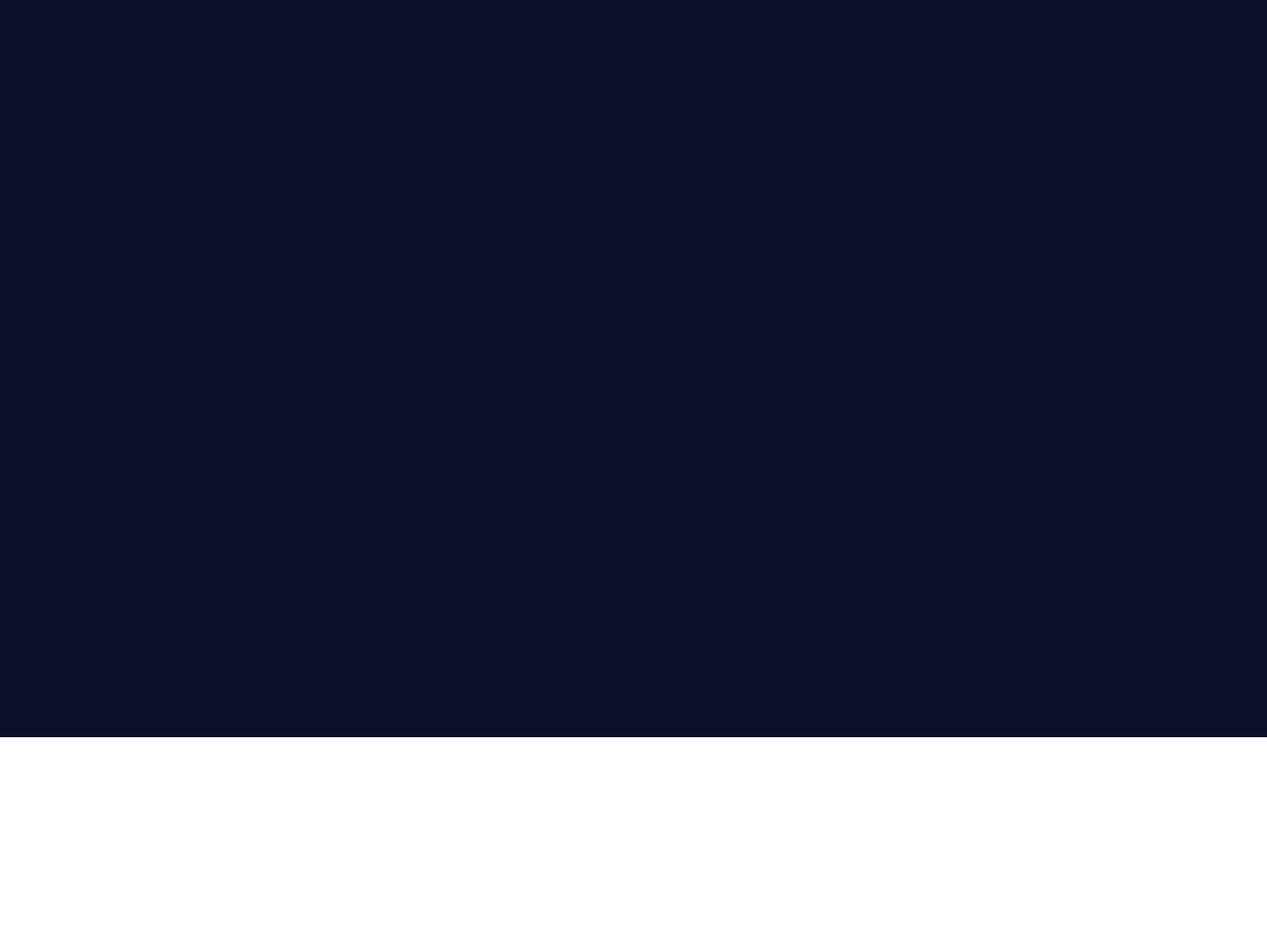
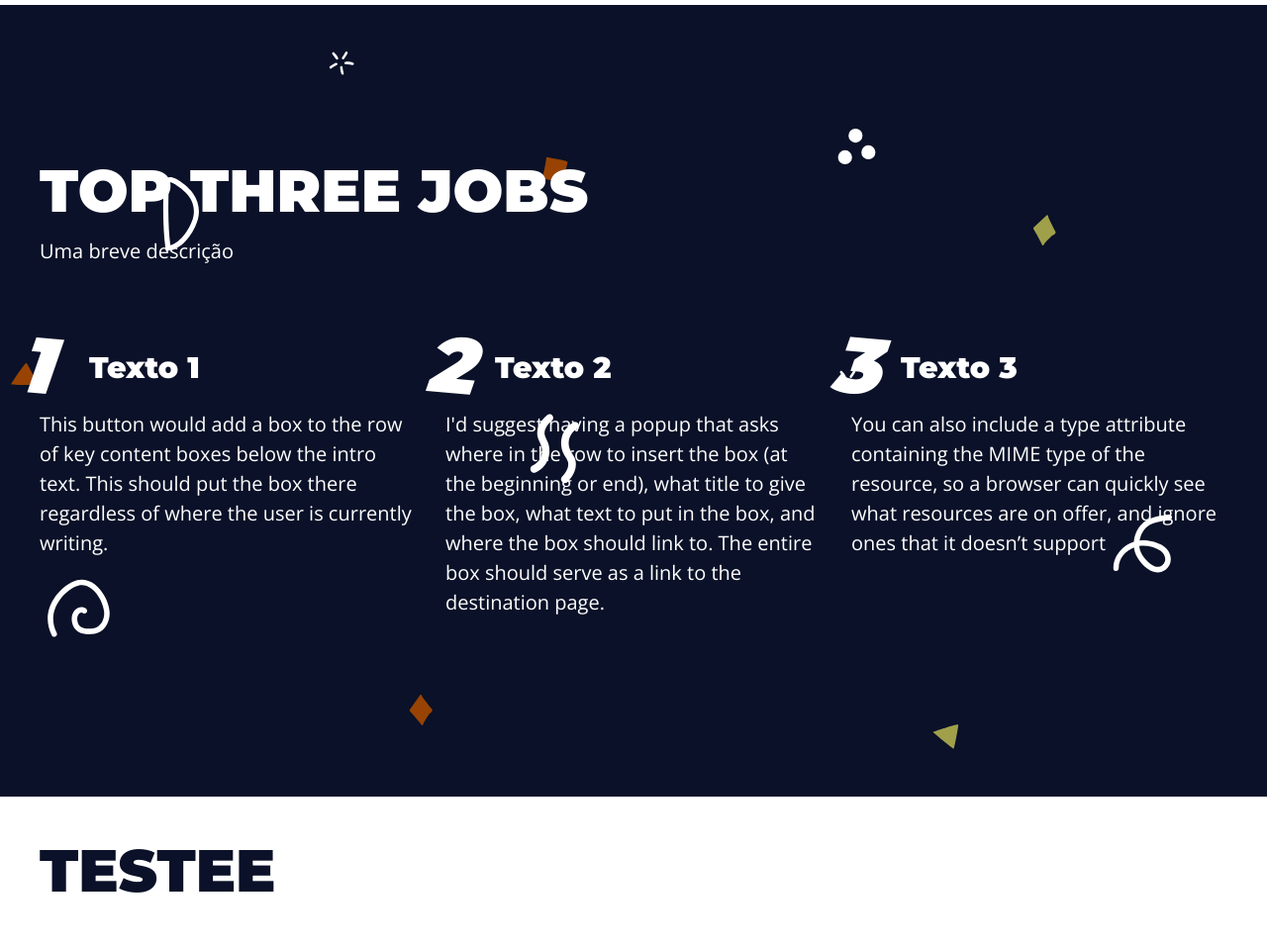
Before and after one commit to Icaro-K/landingPage01, a plain HTML site: page index.html in a window 1280 px wide. Shown: the part 1780-2738 px from the top of the page at 99% size. Before the commit the page ends 2525 px from the top, so only its background shows below. Drawn offline with nearby package versions, Linux system fonts and the light colour scheme.

Commit message:
adição section top3

```diff
--- a/assets/css/classes.css
+++ b/assets/css/classes.css
@@ -20,5 +20,6 @@
 }
 
 .whiteBG {
-    background-color: var(--white-color)
+    background-color: var(--white-color);
+    color: var(--primary-color);
 }
--- a/assets/css/elements.css
+++ b/assets/css/elements.css
@@ -32,7 +32,10 @@ h1 {
 }
 
 h2 {
-    font-size: 5.5rem;
+    font-size: 6rem;
+    margin-bottom: 5rem;
+    text-transform: uppercase;
+    line-height: 1.2;
 }
 
 h3 {
@@ -54,3 +57,7 @@ h6 {
 a {
     text-decoration: none;
 }
+
+p {
+    margin-bottom: 3rem;
+}
--- a/assets/css/styles.css
+++ b/assets/css/styles.css
@@ -7,14 +7,58 @@
     height: 100vh;
     align-items: center;
 }
-.introText h2 {
-    font-size: 6rem;
-    margin-bottom: 5rem;
-    text-transform: uppercase;
-    line-height: 1.2;
-}
 
 .introImg img {
     max-width: 100%;
     height: auto;
 }
+
+.top3Content {
+    display: flex;
+    justify-content: center;
+    flex-flow: column wrap;
+    max-width: 64rem;
+    text-align: center;
+    height: 100vh;
+}
+
+.gridOne {
+    display: flex;
+    flex-flow: column wrap;
+    justify-content: center;
+    height: 100vh;
+}
+
+.grid {
+    display: grid;
+    grid-template-columns: repeat(3, 1fr);
+    gap: var(--gap);
+    counter-reset: gridCounter;
+}
+
+.gridHeading {
+    margin-bottom: 1rem;
+}
+
+.gridDescription {
+    padding-bottom: 5rem;
+}
+
+.grid h3 {
+    font-size: 3rem;
+    position: relative;
+    padding-left: 5rem;
+    padding-bottom: 2rem;
+}
+
+.grid h3::before {
+    counter-increment: gridCounter;
+    content: counter(gridCounter);
+    position: absolute;
+    font-size: 8rem;
+    font-style: italic;
+    top: -4rem;
+    left: -2rem;
+    transform: rotate(5deg);
+
+}
--- a/index.html
+++ b/index.html
@@ -19,13 +19,13 @@
 <body class="mainBG">
     <aside class="menu">
         <div class="mainContent menuContent">
-            <h1><a href="#">LOGO</a></h1>
+            <h1><a href="#home">LOGO</a></h1>
 
             <nav>
                 <ul>
-                    <li><a href="#">Intro</a></li>
-                    <li><a href="#">Top 3</a></li>
-                    <li><a href="#">Gallery</a></li>
+                    <li><a href="#intro">Intro</a></li>
+                    <li><a href="#top3">Top 3</a></li>
+                    <li><a href="#gallery">Gallery</a></li>
                     <li><a href="#">Work</a></li>
                     <li><a href="#">Contact</a></li>
                 </ul>
@@ -35,7 +35,7 @@
 
     <div class="menuSpace"></div>
 
-    <section class="intro mainBG section">
+    <section id="home" class="intro mainBG section">
         <div class="mainContent introContent">
             <div class="introText">
                 <h2>January brings us Firefox 85</h2>
@@ -47,14 +47,61 @@
                     Flash support from Firefox.</p>
             </div>
             <div class="introImg">
-                <img src="./assets/img/undraw_static_assets_rpm6.svg" alt="O desenho de um homem segurando a logo do css3, o desenho de uma mulher empurando a logo do javascript, o desenho de um homem segurando a logo do html5">
+                <img src="./assets/img/undraw_static_assets_rpm6.svg"
+                    alt="O desenho de um homem segurando a logo do css3, o desenho de uma mulher empurando a logo do javascript, o desenho de um homem segurando a logo do html5">
             </div>
         </div>
 
     </section>
 
-    <div class="section whiteBG"></div>
-    <div class="section"></div>
+    <section id="intro" class="whiteBG section">
+        <div class="mainContent top3Content">
+            <h2>Top 3 Jobs</h2>
+            <p>The release of Apple Silicon-based Macs at the end of last year generated a flurry of news coverage and
+                some surprises at the machine’s performance. This post details some background information on the
+                experience of porting Firefox to run natively on these CPUs.
+
+            </p>
+            <p>We’ll start with some background on the Mac transition and give an overview of Firefox internals that
+                needed to know about the new architecture, before moving on to the concept of Universal Binaries.</p>
+
+            <p>We’ll then explain how DRM/EME works on the new platform, talk about our experience with macOS Big Sur,
+                and discuss various updater problems we had to deal with. We’ll conclude with the release and an
+                overview of various other improvements that are in the pipeline.</p>
+        </div>
+    </section>
+
+    <section class="gridOne mainBG section" id="top3">
+        <div class="mainContent">
+            <h2 class="gridHeading">Top three jobs</h2>
+            <p class="gridDescription">Uma breve descrição</p>
+            <div class="grid">
+                <article>
+                    <h3>Texto 1</h3>
+                    <p>This button would add a box to the row of key content boxes below the intro text. This should put
+                        the box there regardless of where the user is currently writing.</p>
+                </article>
+                <article>
+                    <h3>Texto 2</h3>
+                    <p>I'd suggest having a popup that asks where in the row to insert the box (at the beginning or
+                        end), what title to give the box, what text to put in the box, and where the box should link to.
+                        The entire box should serve as a link to the destination page.</p>
+                </article>
+                <article>
+                    <h3>Texto 3</h3>
+                    <p>You can also include a type attribute containing the MIME type of the resource, so a browser can
+                        quickly see what resources are on offer, and ignore ones that it doesn’t support</p>
+                </article>
+            </div>
+        </div>
+    </section>
+
+    <section id="gallery" class="gallery whiteBG section">
+        <div class="mainContent">
+            <h1>Testee</h1>
+        </div>
+    </section>
+
 
 </body>
 
```
